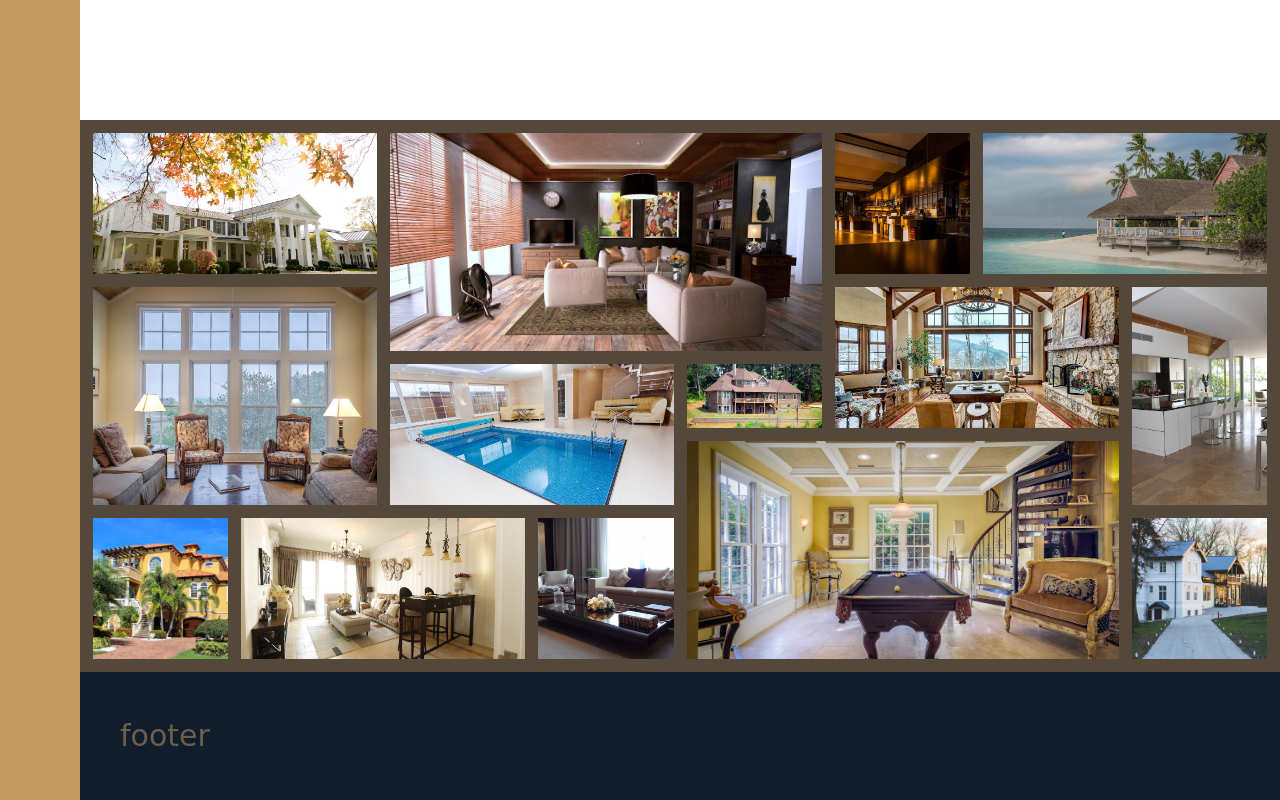
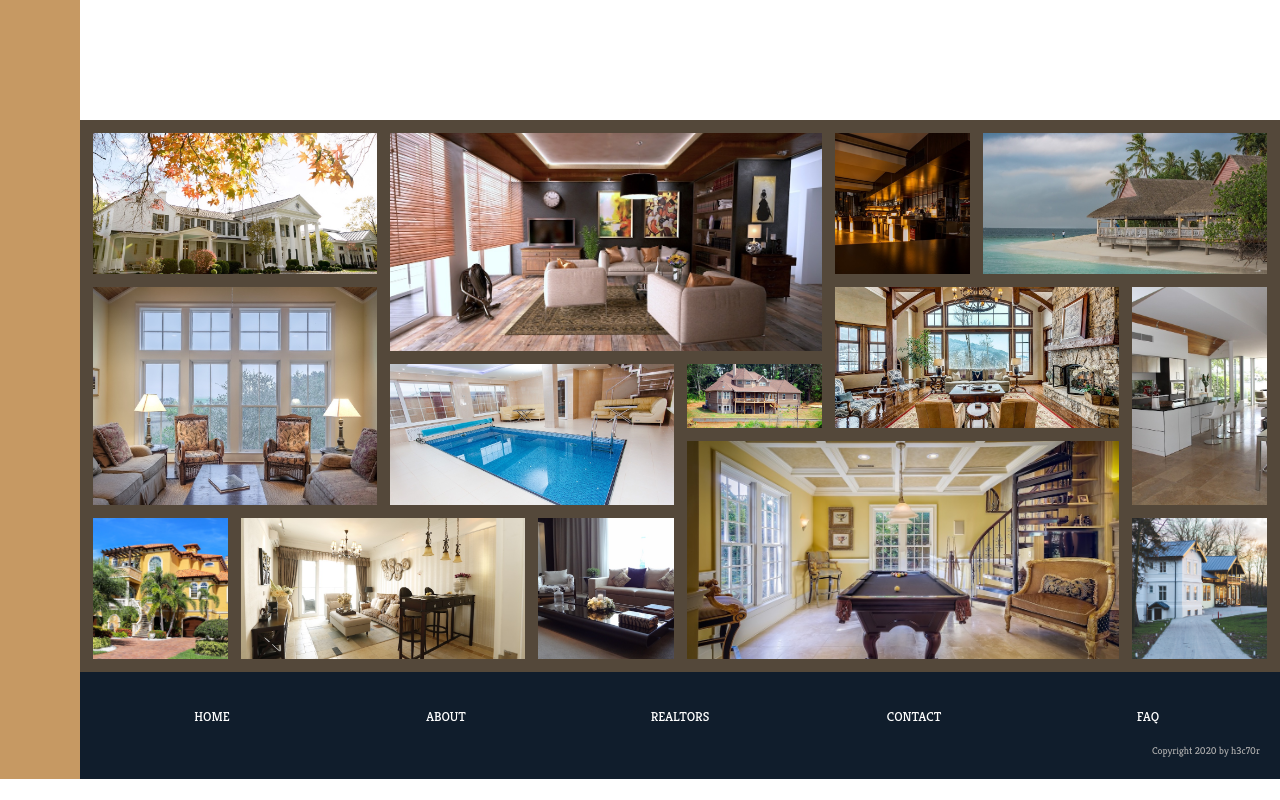
Before and after one commit to h3c70rdelAn9el/realgridity, a website: page index.html in a window 1280 px wide. Shown: the part 3027-3827 px from the top of the page. After the commit the page ends 3806 px from the top, so only its background shows below. Drawn offline with Linux system fonts and the light colour scheme; a web font is replaced by a local one.

Commit message:
Footer section

```diff
--- a/index.html
+++ b/index.html
@@ -325,7 +325,24 @@
 
         <!-- footer -->
         <footer class="footer">
-          footer
+          <ul class="nav">
+            <li class="nav__item">
+              <a href="#" class="nav__link">Home</a>
+            </li>
+             <li class="nav__item">
+               <a href="#" class="nav__link">About</a>
+             </li>
+            <li class="nav__item">
+              <a href="#" class="nav__link">Realtors</a>
+            </li>
+            <li class="nav__item">
+              <a href="#" class="nav__link">Contact</a>
+            </li>
+            <li class="nav__item">
+              <a href="#" class="nav__link">FAQ</a>
+            </li>
+          </ul>
+          <p class="copyright">Copyright 2020 by h3c70r</p>
         </footer>
     </body>
 </html>
--- a/sass/_footer.scss
+++ b/sass/_footer.scss
@@ -1,4 +1,38 @@
 .footer {
   background-color: $color-secondary;
   grid-column: full-start / full-end;
+  padding: 2rem;
 }
+
+.nav {
+  list-style: none;
+  display: grid;
+  grid-template-columns: repeat(auto-fit, minmax(6rem, 1fr));
+  grid-gap: 1rem;
+
+  &__link:link,
+  &__link:visited {
+    font-size: 1.3rem;
+    color: #fff;
+    text-decoration: none;
+    font-family: $font-display;
+    text-transform: uppercase;
+    text-align: center;
+    display: block;
+    padding: 1.5rem;
+    transition: all .2s;
+  }
+
+  &__link:hover,
+  &__link:active {
+    background-color: rgba( #fff,  .05);
+    transform: translateY(-.3rem);
+  }
+}
+
+.copyright {
+  font-family: $font-display;
+  font-size: 1rem;
+  color: $color-grey-light-2;
+  text-align: right;
+}
```
Also changed, not shown: css/style.css.
